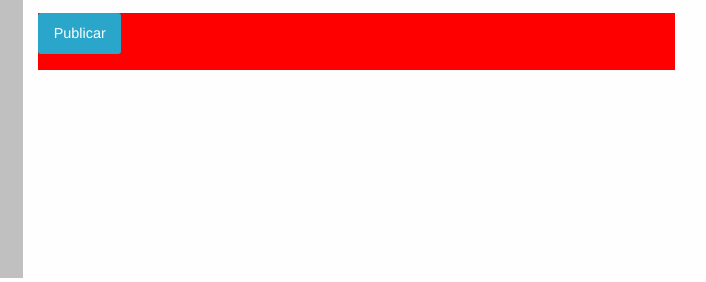
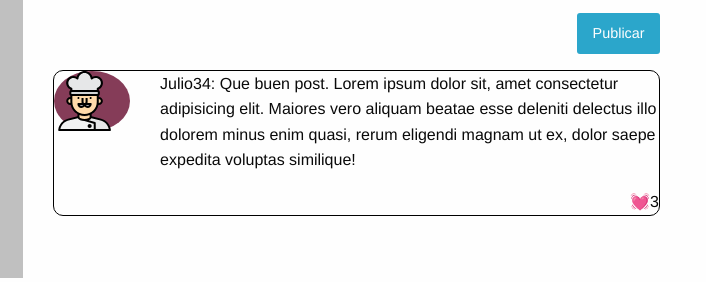
Before and after one commit to dmDuvanMejia/BlogDeGastronomiaConFoundation, a plain HTML site: page index.html in a window 1280 px wide. Shown: the part 473-755 px from the top of the page, 450-1156 px from the left. Drawn offline with Linux system fonts and the light colour scheme; a script that the page names is missing.

Commit message:
Update index.html
Se agregan las fotos de perfiles, los comentarios

```diff
--- a/index.html
+++ b/index.html
@@ -127,8 +127,34 @@
                     <p>Escribe un comentario</p>
                     <textarea placeholder="Agrega tu comentario">
                     </textarea>
-                    <div class="panel clearfix" style="background: red">
+                    <div class="columns small-12 large-12 button--comment container-comment">
                         <a href="#" class="button rigth">Publicar</a>
+                    </div>
+                    <div class="columns small-12 large-12 container-comment">
+                        <ul class="menu vertical comments">
+                            <li class="list-group-item ">
+                                <div class="row">
+                                    <div class="columns small-4 medium-2">
+                                        <figure class="photo--perfil">
+                                            <img src="img/chef.svg" alt="Perfil de usuario de Julio34">
+                                        </figure>
+                                    </div>
+                                    <div class="columns small-8 medium-10">
+                                        <p>
+                                            <span>
+                                                Julio34:
+                                            </span> Que buen post. Lorem ipsum dolor sit, amet consectetur adipisicing elit. Maiores vero aliquam beatae esse deleniti delectus illo dolorem minus enim quasi,
+                                            rerum eligendi magnam ut ex, dolor saepe expedita voluptas similique!
+                                        </p>
+                                        <div class="like">
+                                            &#128147;<span>3</span>
+                                        </div>
+                                    </div>
+                                </div>
+                            </li>
+                        </ul>
+
+
                     </div>
 
         </div>
@@ -146,4 +172,4 @@
     <script src="vendor/foundation-6.5.1-custom/js/vendor/what-input.js"></script>
 </body>
 
-</html
+</html>
```
